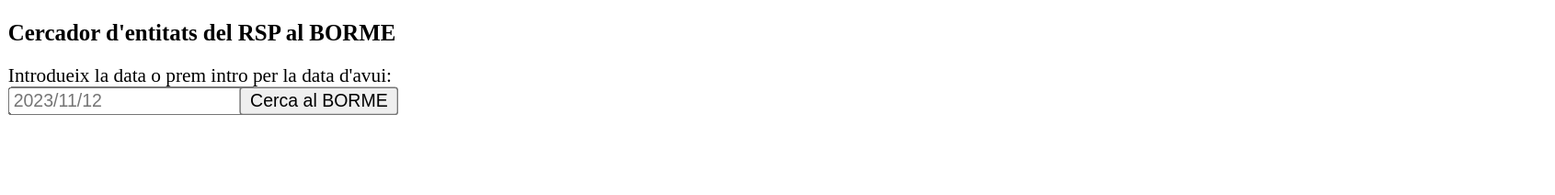
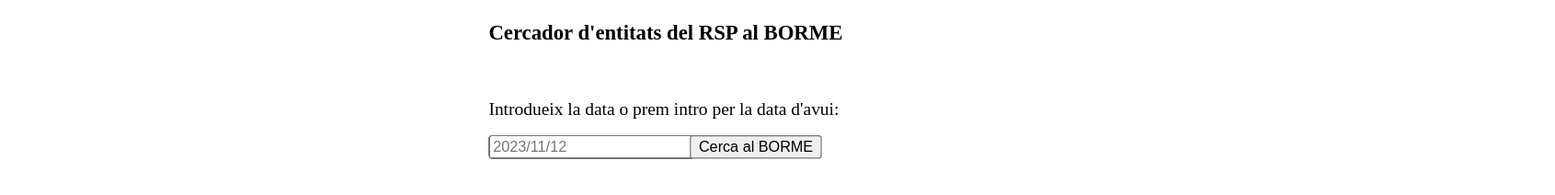
Before and after one commit to rogroc/rsp, a plain HTML site: page borme.html in a window 1280 px wide. Shown: the whole page at 92% size, 1691 px wide, since content can reach past the window. Drawn offline with Linux system fonts and the light colour scheme.

Commit message:
Update borme.html

```diff
--- a/borme.html
+++ b/borme.html
@@ -1,7 +1,7 @@
 <!DOCTYPE html>
 <html>
 <head>
-  <title>Processament de Text amb Expressions Regulars</title>
+  <title>Cercador d'entitats del RSP al BORME</title>
 </head>
 <body>
 <script src="https://cdnjs.cloudflare.com/ajax/libs/pdf.js/3.11.174/pdf.min.js" integrity="sha512-q+4liFwdPC/bNdhUpZx6aXDx/h77yEQtn4I1slHydcbZK34nLaR3cAeYSJshoxIOq3mjEf7xJE8YWIUHMn+oCQ==" crossorigin="anonymous" referrerpolicy="no-referrer"></script>
@@ -10,15 +10,23 @@
 <style>
 /* Ajusta la grandària de tots els elements de la pàgina al doble */
 * {
-  transform: scale(1.1); /* Escala tots els elements al doble de mida */
+  transform: scale(1.05); /* Escala tots els elements al doble de mida */
   transform-origin: 0 0; /* Estableix l'origen de l'escala a la part superior esquerra (punta superior esquerra) */
 }
+body {
+  display: flex;
+  justify-content: center; /* Centrat horitzontal */
+  height: 100vh; /* Garanteix que l'element ocupi l'altura completa de la pantalla */
+  margin: 0; /* Elimina els marges per defecte del cos */
+}
+
 </style>
 
-<h3>Cercador d'entitats del RSP al BORME</h3>
+<div class="contenidor">
 
-<div>
-  <label for="dataInput">Introdueix la data o prem intro per la data d'avui:<br></label>
+  <h3>Cercador d'entitats del RSP al BORME</h3><br>
+
+  <p>Introdueix la data o prem intro per la data d'avui:<br></p>
   <input type="text" id="dataInput" placeholder="" onkeydown="if (event.key === 'Enter') obtenirData()">
 
   <button onclick="obtenirData()">Cerca al BORME</button><br><br>
@@ -479,13 +487,11 @@
             // console.log(entitats);
             // console.log(indexBORME);
 
-            // FER EL PROGRAMA AQUÍ!!!
-
             function mostrarRegistresCoincidents(entitats, indexBORME) {
                 // Filtra els registres de "indexBORME" que coincideixen amb les entitats
                 const registresCoincidents = indexBORME.filter(registre => {
-                    const nomSocietat = registre.Societat.toLowerCase().replace(/\s/g, '');
-                    return entitats.some(entitat => nomSocietat.includes(entitat.toLowerCase().replace(/\s/g, '')));
+                    const nomSocietat = registre.Societat.replace(/\([^)]*\)|\bSA?\b|\bSL?\b|\bAIE?\b|\bSAU?\b|\bSAL?\b/g, '').trim().toLowerCase().replace(/\s|\./g, '');
+                    return entitats.some(entitat => nomSocietat.startsWith(entitat.toLowerCase().replace(/\s/g, '')));
                 });
 
                 return registresCoincidents;
```
